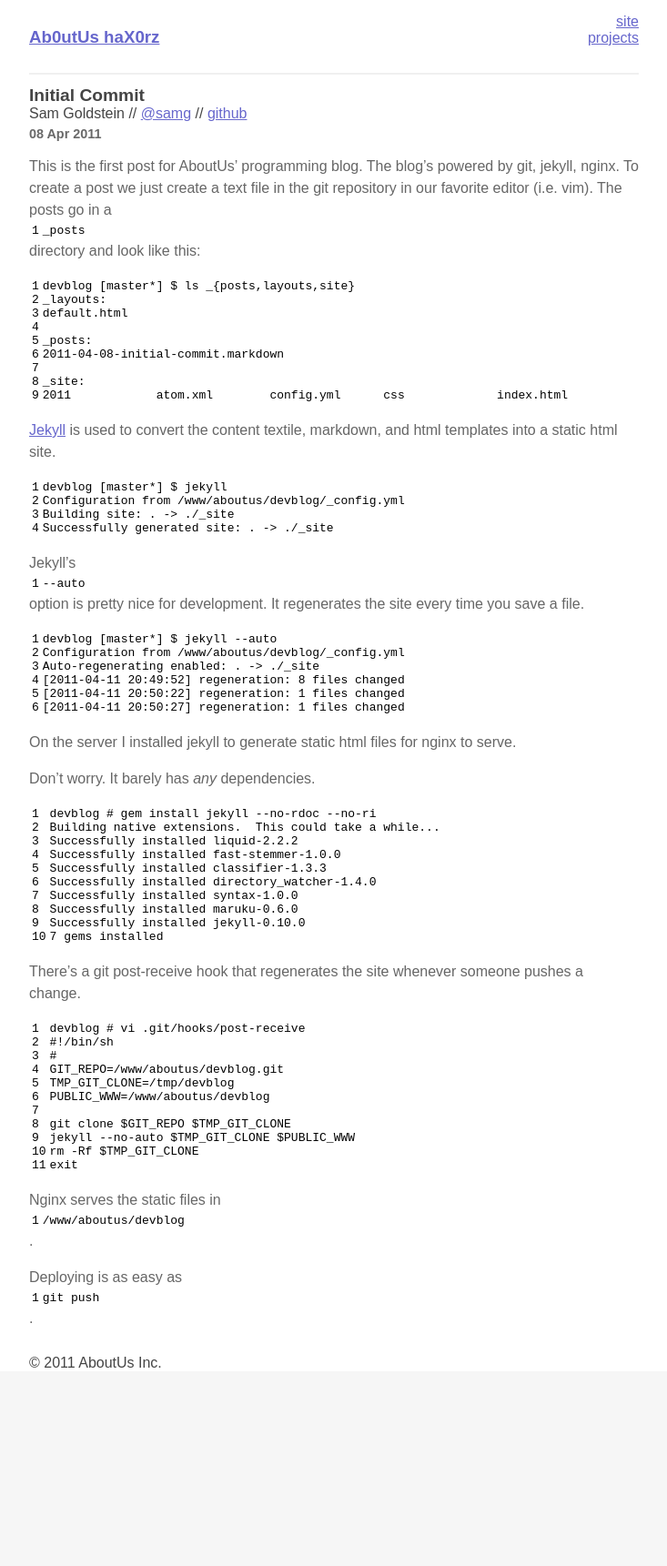
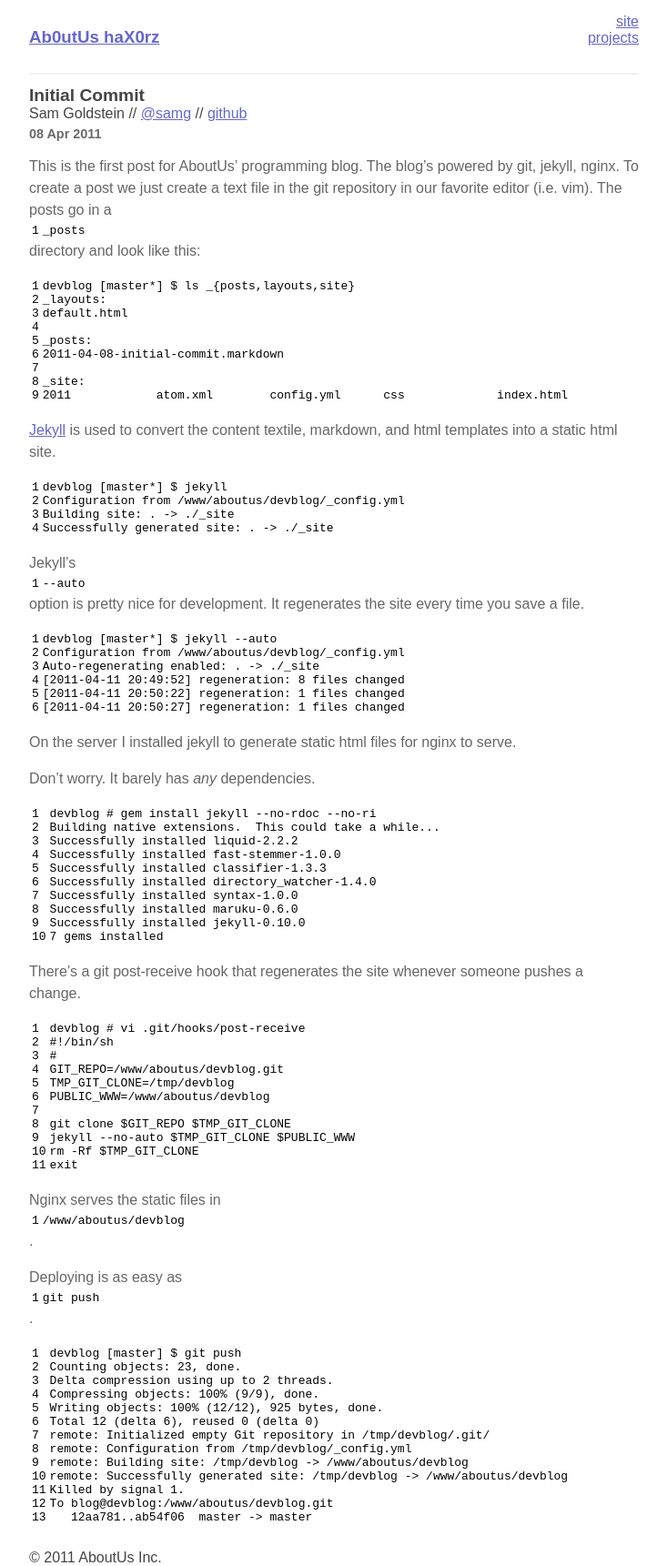
Before and after one commit to AboutUs/devblog, a Jekyll site: the page built from _posts/2011-04-08-initial-commit.markdown, in a window 1280 px wide. Shown: the whole page at 91% size, without its empty margins (273-1006 px from the left). Built offline with Jekyll 4.4.1, drawn with Linux system fonts in a browser that asks for light colours; Markdown is read by kramdown in place of the engine named in the settings; before the commit the page ends 1507 px from its top, so only the background shows below that.

Commit message:
Added deploy output

```diff
--- a/_posts/2011-04-08-initial-commit.markdown
+++ b/_posts/2011-04-08-initial-commit.markdown
@@ -73,3 +73,17 @@ someone pushes a change.
 Nginx serves the static files in `/www/aboutus/devblog`.
 
 Deploying is as easy as `git push`.
+
+    devblog [master] $ git push
+    Counting objects: 23, done.
+    Delta compression using up to 2 threads.
+    Compressing objects: 100% (9/9), done.
+    Writing objects: 100% (12/12), 925 bytes, done.
+    Total 12 (delta 6), reused 0 (delta 0)
+    remote: Initialized empty Git repository in /tmp/devblog/.git/
+    remote: Configuration from /tmp/devblog/_config.yml
+    remote: Building site: /tmp/devblog -> /www/aboutus/devblog
+    remote: Successfully generated site: /tmp/devblog -> /www/aboutus/devblog
+    Killed by signal 1.
+    To blog@devblog:/www/aboutus/devblog.git
+       12aa781..ab54f06  master -> master
```
Also changed, not shown: 3 other files.
